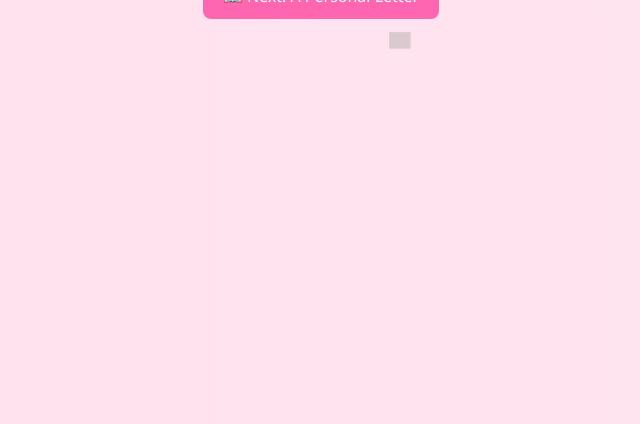
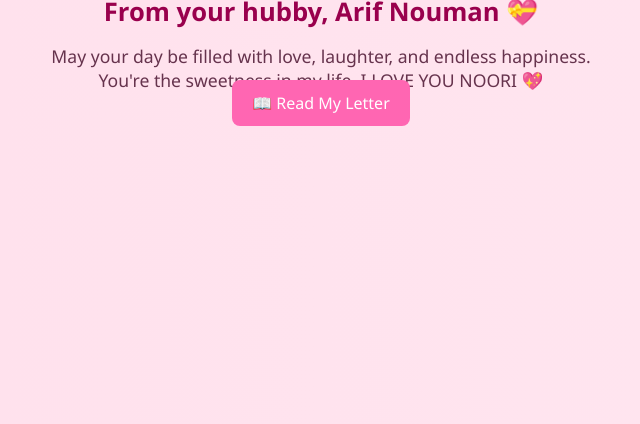
Before and after one commit to ariffnoor/i-noori-birthday, a Flask app: page /cake in a window 1280 px wide. Shown: the part 376-800 px from the top of the page, without its empty margins (319-959 px from the left). Run offline with Flask 3, Linux system fonts and the light colour scheme; grey boxes are pictures that could not be loaded.

Commit message:
Update cake.html

```diff
--- a/templates/cake.html
+++ b/templates/cake.html
@@ -10,36 +10,35 @@
       font-family: 'Segoe UI', sans-serif;
       margin: 0;
       padding: 0;
-      overflow-x: hidden;
     }
-
+    .cake {
+      margin-top: 50px;
+      position: relative;
+      width: 300px;
+      margin-left: auto;
+      margin-right: auto;
+    }
+    .cake img {
+      width: 100%;
+      border-radius: 12px;
+      box-shadow: 0 4px 20px rgba(0,0,0,0.2);
+    }
     h1 {
       color: #ff3399;
       font-size: 2.5em;
-      margin-top: 30px;
+      margin-top: 20px;
     }
-
     .name {
-      font-size: 1.5em;
-      margin-top: 20px;
+      font-size: 1.6em;
+      margin-top: 15px;
       color: #99004d;
+      font-weight: bold;
     }
-
-    .cake {
-      margin-top: 30px;
-      position: relative;
-      width: 250px;
-      margin-left: auto;
-      margin-right: auto;
-      z-index: 2;
+    .message {
+      margin-top: 15px;
+      font-size: 1.1em;
+      color: #66334d;
     }
-
-    .cake img {
-      width: 100%;
-      border-radius: 10px;
-      box-shadow: 0 4px 20px rgba(0,0,0,0.2);
-    }
-
     .btn {
       margin-top: 40px;
       padding: 12px 20px;
@@ -49,69 +48,19 @@
       border-radius: 8px;
       text-decoration: none;
       font-size: 1em;
-      z-index: 2;
-      position: relative;
-    }
-
-    /* Floating hearts */
-    .floating {
-      position: fixed;
-      top: 0;
-      left: 0;
-      width: 100%;
-      height: 100%;
-      pointer-events: none;
-      z-index: 1;
-    }
-
-    .float {
-      position: absolute;
-      width: 30px;
-      height: 30px;
-      background-size: contain;
-      background-repeat: no-repeat;
-      animation: floatUp 8s linear infinite;
-      opacity: 0.6;
-    }
-
-    @keyframes floatUp {
-      0% {
-        transform: translateY(100vh) scale(0.5);
-        opacity: 0.7;
-      }
-      100% {
-        transform: translateY(-10vh) scale(1);
-        opacity: 0;
-      }
     }
   </style>
 </head>
 <body>
-
-  <!-- Floating hearts -->
-  <div class="floating">
-    <div class="float" style="left:10%; background-image:url('https://cdn-icons-png.flaticon.com/512/833/833472.png'); animation-delay: 0s;"></div>
-    <div class="float" style="left:25%; background-image:url('https://cdn-icons-png.flaticon.com/512/833/833472.png'); animation-delay: 2s;"></div>
-    <div class="float" style="left:40%; background-image:url('https://cdn-icons-png.flaticon.com/512/833/833472.png'); animation-delay: 1s;"></div>
-    <div class="float" style="left:55%; background-image:url('https://cdn-icons-png.flaticon.com/512/833/833472.png'); animation-delay: 3s;"></div>
-    <div class="float" style="left:70%; background-image:url('https://cdn-icons-png.flaticon.com/512/833/833472.png'); animation-delay: 1.5s;"></div>
-    <div class="float" style="left:85%; background-image:url('https://cdn-icons-png.flaticon.com/512/833/833472.png'); animation-delay: 2.5s;"></div>
+  <h1>🎂 Happy Birthday Noori 🎂</h1>
+  <div class="cake">
+    <img src="/static/cake_noori.jpg" alt="Birthday Cake">
   </div>
-
-  <!-- Background nasheed -->
-  <audio autoplay loop>
-    <source src="https://ia801009.us.archive.org/30/items/nasheed-wedding/Nasheed%20Wedding.mp3" type="audio/mpeg">
-  </audio>
-
-  <h1>🎂 Special Cake for You Meri Jaan Mahnoor 🎂</h1>
-
-  <div class="cake">
-  <img src="https://media.giphy.com/media/3o6Zt481isNVuQI1l6/giphy.gif" alt="Cake Gif">
+  <div class="name">From your hubby, Arif Nouman 💝</div>
+  <div class="message">
+    May your day be filled with love, laughter, and endless happiness.<br>
+    You're the sweetness in my life. I LOVE YOU NOORI 💖
   </div>
-
-  <div class="name">Meri Noori 💖</div>
-
-  <a href="/letter" class="btn">📖 Next: A Personal Letter</a>
-
+  <a href="/letter" class="btn">📖 Read My Letter</a>
 </body>
 </html>
```
